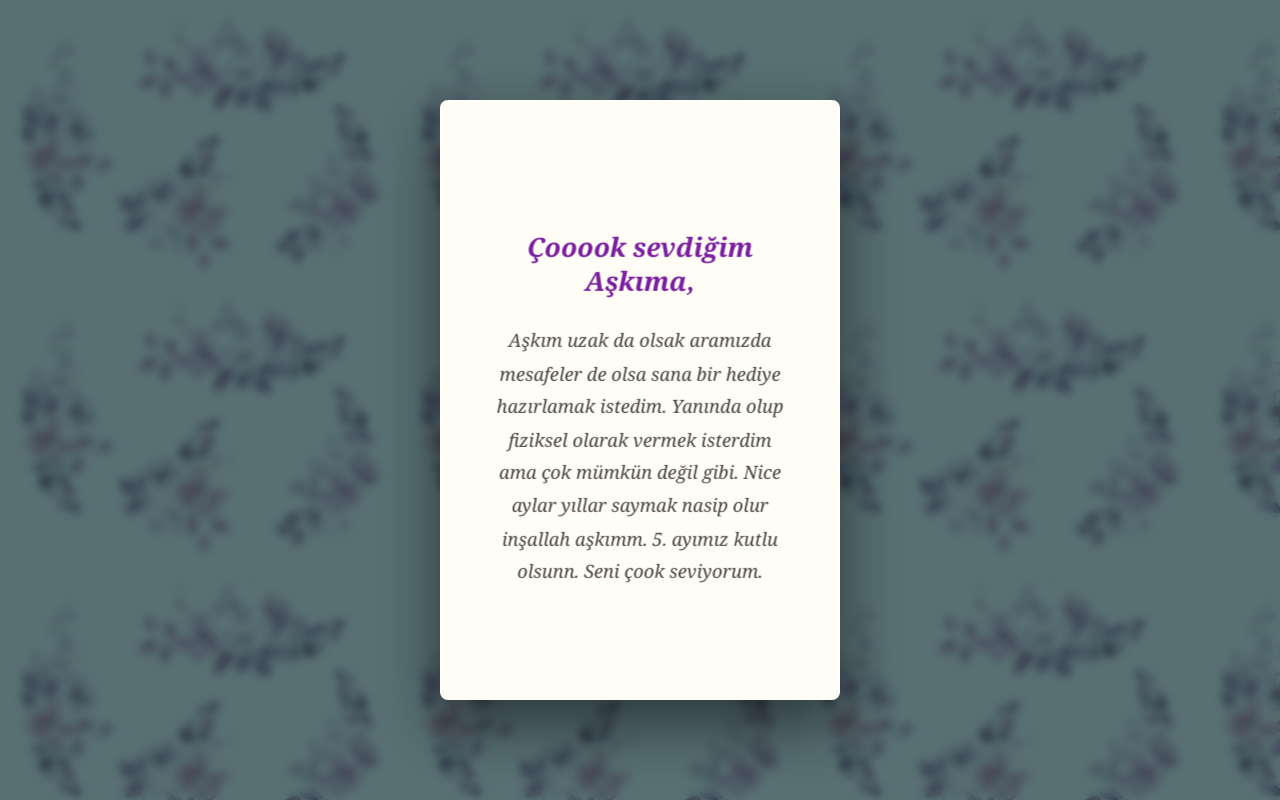
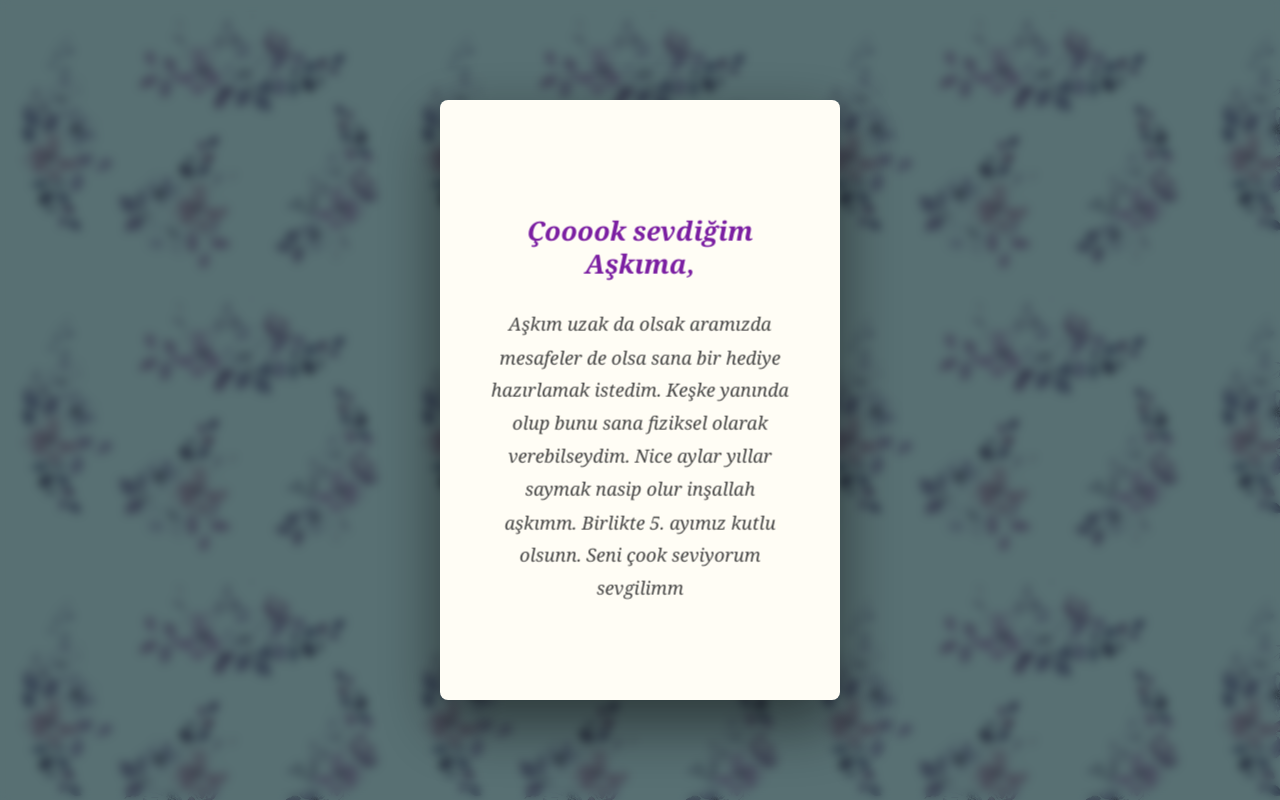
Before and after one commit to KaanGokkaya/AskimaMektup, a plain HTML site: page index.html in a window 1280 px wide. Both pictures are taken after a click on the element 647 px from the left and 397 px from the top of the page. Drawn offline with Linux system fonts and the light colour scheme.

Commit message:
Update index.html

```diff
--- a/index.html
+++ b/index.html
@@ -3,7 +3,7 @@
 <head>
 <meta charset="UTF-8">
 <meta name="viewport" content="width=device-width, initial-scale=1.0">
-<title>5. Ay Hediyesi</title>
+<title>Seni çok seviyorum Aşkım</title>
 <style>
     body {
         margin: 0;
@@ -217,7 +217,7 @@
     <div class="big-paper" id="bigPaper">
         <div class="big-paper-content">
             <h1>Çooook sevdiğim Aşkıma,</h1>
-            <p>Aşkım uzak da olsak aramızda mesafeler de olsa sana bir hediye hazırlamak istedim. Yanında olup fiziksel olarak vermek isterdim ama çok mümkün değil gibi. Nice aylar yıllar saymak nasip olur inşallah aşkımm. 5. ayımız kutlu olsunn. Seni çook seviyorum.</p>
+            <p>Aşkım uzak da olsak aramızda mesafeler de olsa sana bir hediye hazırlamak istedim. Keşke yanında olup bunu sana fiziksel olarak verebilseydim. Nice aylar yıllar saymak nasip olur inşallah aşkımm. Birlikte 5. ayımız kutlu olsunn. Seni çook seviyorum sevgilimm</p>
         </div>
     </div>
 </div>
```
